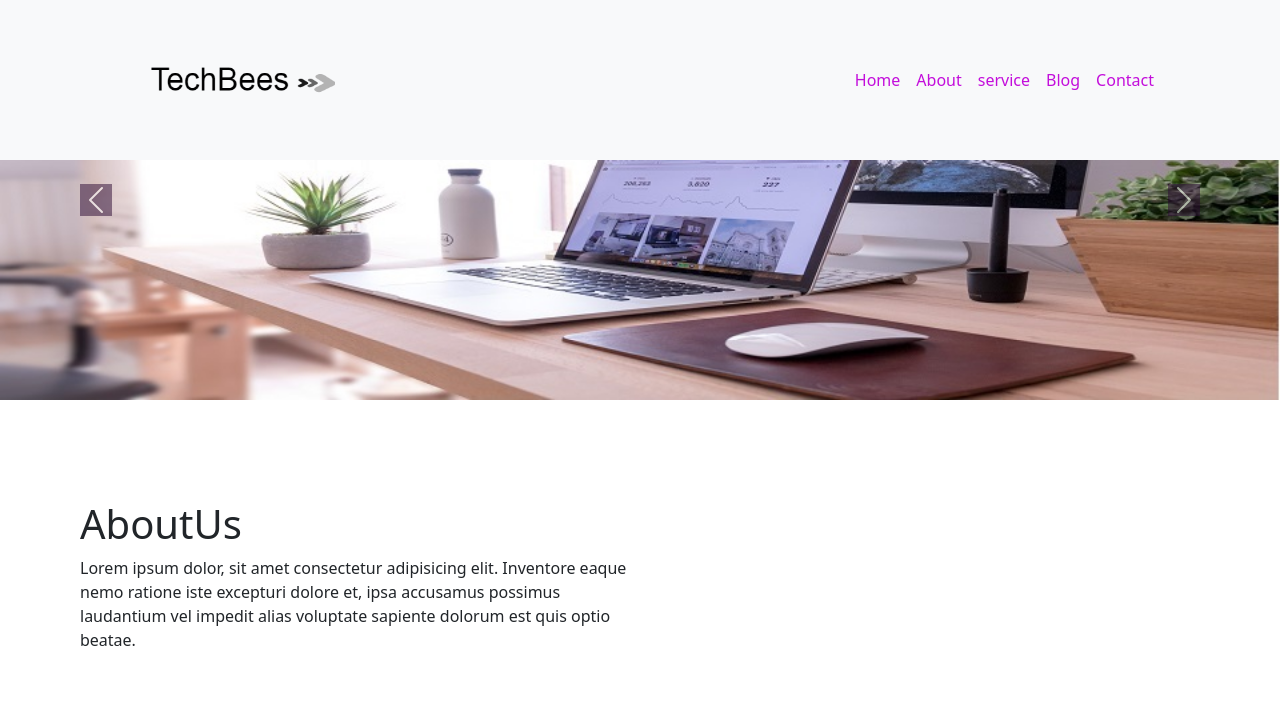
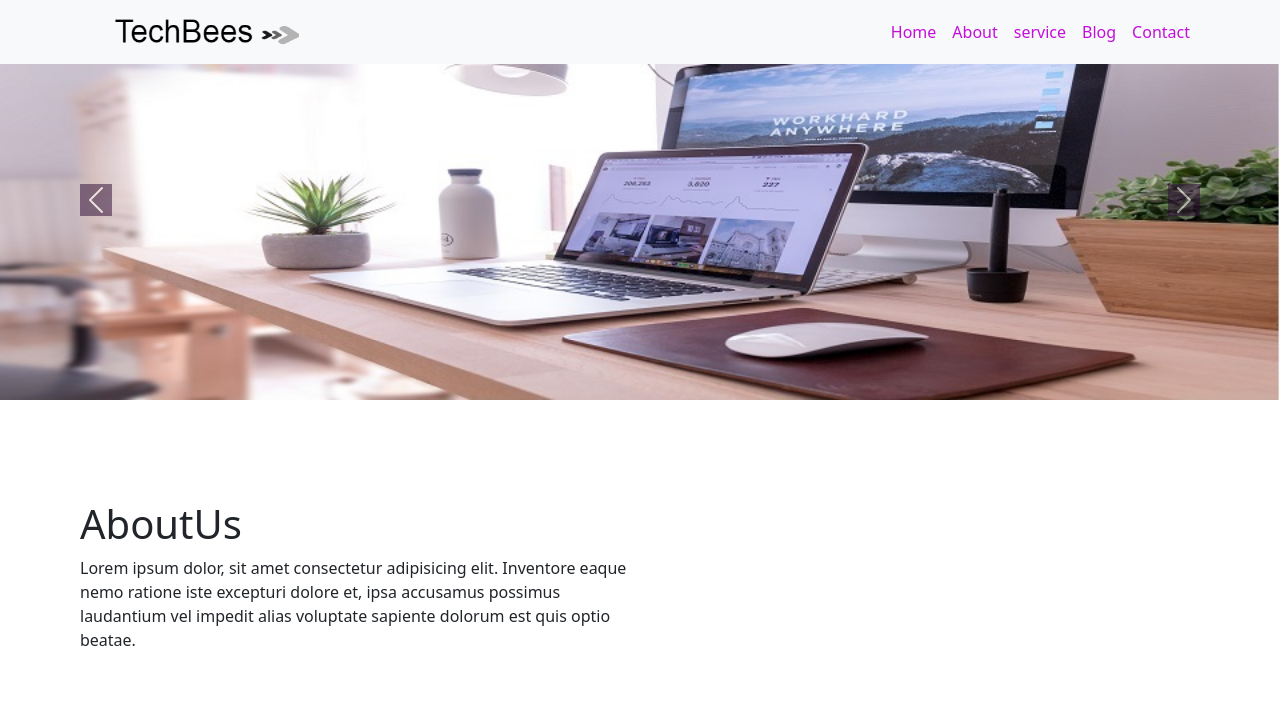
Before and after one commit to mownica-p/Phase1, a plain HTML site: page index.html in a window 1280 px wide. Shown: the top 713 px of the page. Drawn offline with Linux system fonts and the light colour scheme.

Commit message:
Update index.html

```diff
--- a/index.html
+++ b/index.html
@@ -13,7 +13,7 @@
     <nav
      id="main_menu"
      class="navbar navbar-expand-md navbar-light bg-light fixed-top">
-    <div class="container">
+    <div class="container-md">
     <a class="navbar-brand" href=""><img src="img/companyLogo.png" alt=""width="250"  ></a>
     <div id="mainmenu">
         <ul class="navbar-nav">
```
